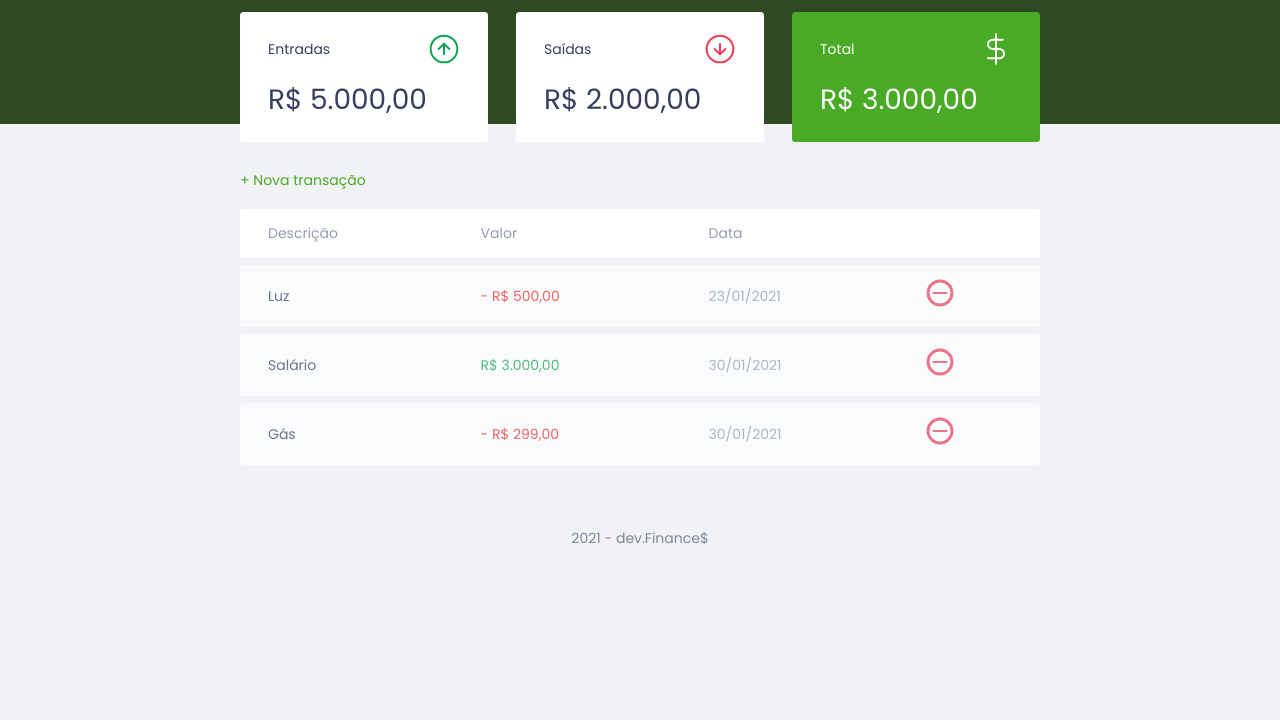
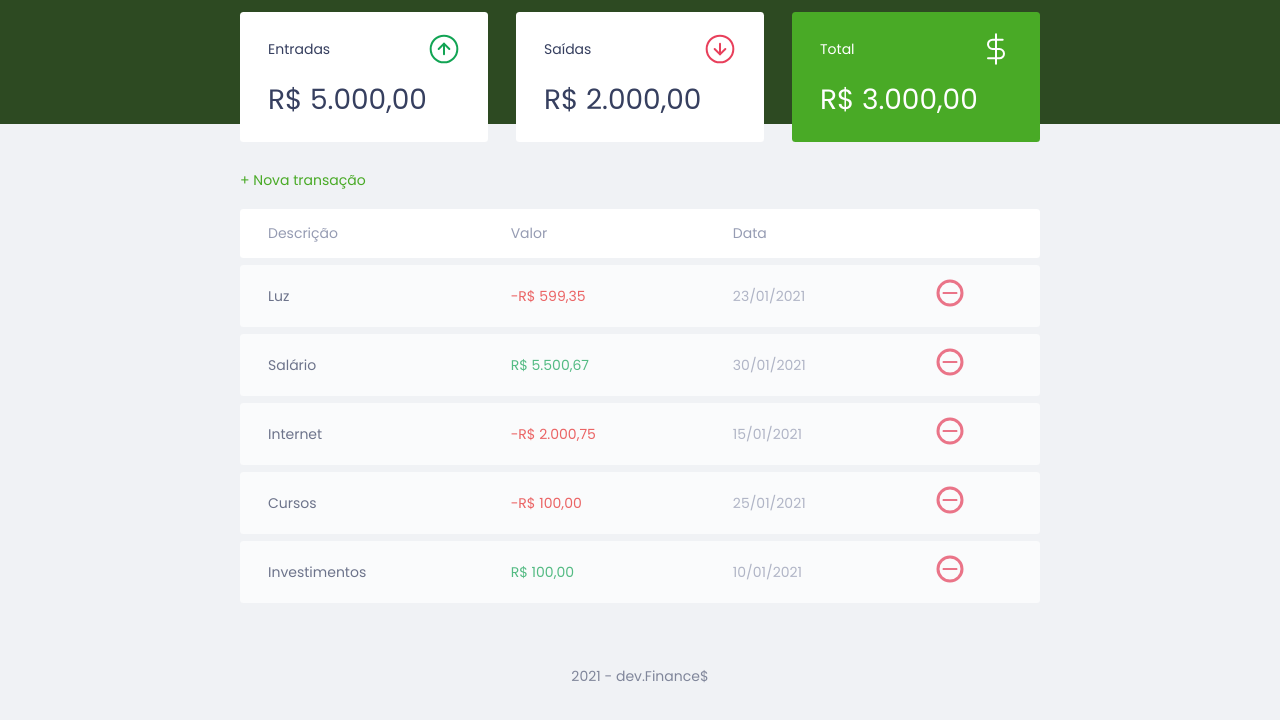
Before and after one commit to dfbento/devFinances, a plain HTML site: page index.html in a window 1280 px wide. Shown: the part 74-794 px from the top of the page. Drawn offline with Linux system fonts and the light colour scheme.

Commit message:
feat: inclusão de novas funções e tratamento no grid de transações.

```diff
--- a/index.html
+++ b/index.html
@@ -56,32 +56,7 @@
               <th></th>
             </tr>
           </thead>
-          <tbody>
-            <tr>
-              <td class="description">Luz</td>
-              <td class="expense">- R$ 500,00</td>
-              <td class="date">23/01/2021</td>
-              <td class="">
-                <img src="./assets/minus.svg" alt="Remove transation image" />
-              </td>
-            </tr>
-            <tr>
-              <td class="description">Salário</td>
-              <td class="income">R$ 3.000,00</td>
-              <td class="date">30/01/2021</td>
-              <td class="">
-                <img src="./assets/minus.svg" alt="Remove transation image" />
-              </td>
-            </tr>
-            <tr>
-              <td class="description">Gás</td>
-              <td class="expense">- R$ 299,00</td>
-              <td class="date">30/01/2021</td>
-              <td class="">
-                <img src="./assets/minus.svg" alt="Remove transation image" />
-              </td>
-            </tr>
-          </tbody>
+          <tbody></tbody>
         </table>
       </section>
     </main>
--- a/scripts/script.js
+++ b/scripts/script.js
@@ -6,3 +6,91 @@ const Modal = {
     document.querySelector('.modal-overlay').classList.remove('active')
   },
 }
+
+const transactions = [
+  {
+    id: 1,
+    description: 'Luz',
+    amount: -59935,
+    date: '23/01/2021',
+  },
+  {
+    id: 2,
+    description: 'Salário',
+    amount: 550067,
+    date: '30/01/2021',
+  },
+  {
+    id: 3,
+    description: 'Internet',
+    amount: -200075,
+    date: '15/01/2021',
+  },
+  {
+    id: 4,
+    description: 'Cursos',
+    amount: -10000,
+    date: '25/01/2021',
+  },
+  {
+    id: 5,
+    description: 'Investimentos',
+    amount: 10000,
+    date: '10/01/2021',
+  },
+]
+
+const Transaction = {
+  incomes() {
+    // somar as entradas
+  },
+  expenses() {
+    // somar as saídas
+  },
+  total() {
+    // incomes - expenses
+  },
+}
+
+const Grid = {
+  transactionsContainer: document.querySelector('#data-table tbody'),
+  addTransaction(transaction, index) {
+    const tr = document.createElement('tr')
+    tr.innerHTML = Grid.innerHTMLTransaction(transaction)
+    Grid.transactionsContainer.appendChild(tr)
+  },
+  innerHTMLTransaction(transaction) {
+    const CSSclass = transaction.amount > 0 ? 'income' : 'expense'
+
+    const amount = Utils.formartCurrency(transaction.amount)
+
+    const table = `
+      <td class="description">${transaction.description}</td>
+      <td class="${CSSclass}">${amount}</td>
+      <td class="date">${transaction.date}</td>
+      <td class="">
+        <img src="./assets/minus.svg" alt="Remove transation image" />
+      </td>
+    `
+
+    return table
+  },
+}
+
+const Utils = {
+  formartCurrency(value) {
+    const signal = Number(value) < 0 ? '-' : ''
+
+    value = String(value).replace(/\D/g, '')
+    value = Number(value) / 100
+    value = value.toLocaleString('pt-BR', {
+      style: 'currency',
+      currency: 'BRL',
+    })
+    return signal + value
+  },
+}
+
+transactions.forEach(function (transaction) {
+  Grid.addTransaction(transaction)
+})
```
